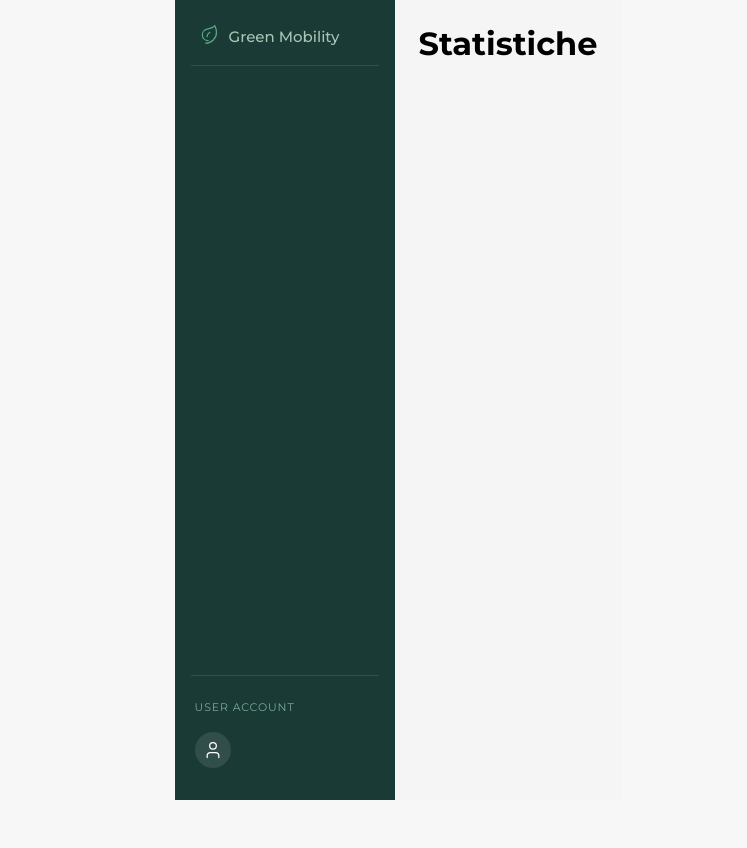
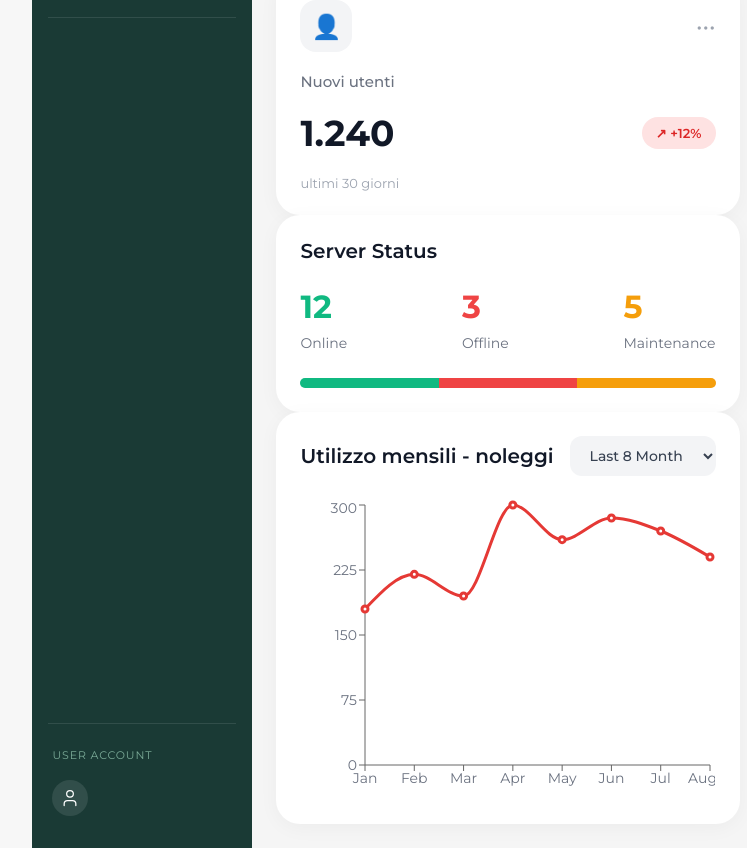
Before and after one commit to GiuliaQuaino/Atelier-Digitale, a React (Vite) app: page /statistiche in a window 1280 px wide. Shown: the whole page, without its empty margins (242-989 px from the left). Before the commit the page ends 800 px from the top, so only its background shows below. Built offline with nearby package versions, Linux system fonts and the light colour scheme.

Commit message:
Creazione componenti sezione statistiche

```diff
--- a/package.json
+++ b/package.json
@@ -12,7 +12,8 @@
   "dependencies": {
     "react": "^19.2.5",
     "react-dom": "^19.2.5",
-    "react-router-dom": "^7.15.0"
+    "react-router-dom": "^7.15.0",
+    "recharts": "^3.8.1"
   },
   "devDependencies": {
     "@eslint/js": "^10.0.1",
--- /dev/null
+++ b/src/components/boxcard/boxcard.css
@@ -0,0 +1,111 @@
+.statistics__box {
+  background: #ffffff;
+  border-radius: 24px;
+  padding: 24px;
+  width: 100%;
+  box-shadow: 0 4px 20px rgba(0, 0, 0, 0.04);
+
+  display: flex;
+  flex-direction: column;
+  gap: 24px;
+}
+
+/* TITLE */
+
+.statistics__box h3 {
+  font-size: 20px;
+  font-weight: 600;
+  color: #111827;
+}
+
+/* NUMBERS SECTION */
+
+.statistics__numbers {
+  display: flex;
+  justify-content: space-between;
+  align-items: center;
+  gap: 20px;
+}
+
+.statistics__numbers div {
+  display: flex;
+  flex-direction: column;
+  gap: 8px;
+}
+
+.statistics__numbers h2 {
+  font-size: 32px;
+  font-weight: 700;
+}
+
+.statistics__numbers p {
+  font-size: 14px;
+  color: #6b7280;
+  line-height: 1.4;
+}
+
+/* COLORS */
+
+.red {
+  color: #ef4444;
+}
+
+.orange {
+  color: #f59e0b;
+}
+
+.green {
+  color: #10b981;
+}
+
+.blue {
+  color: #3b82f6;
+}
+
+/* PROGRESS BAR */
+
+.statistics__progress {
+  display: flex;
+  width: 100%;
+  height: 10px;
+  border-radius: 999px;
+  overflow: hidden;
+  background: #f3f4f6;
+}
+
+/* SEGMENTS */
+
+.statistics__progress div {
+  flex: 1;
+}
+
+/* BACKGROUND COLORS */
+
+.red-bg {
+  background: #ef4444;
+}
+
+.orange-bg {
+  background: #f59e0b;
+}
+
+.green-bg {
+  background: #10b981;
+}
+
+.blue-bg {
+  background: #3b82f6;
+}
+
+/* RESPONSIVE */
+
+@media screen and (max-width: 768px) {
+  .statistics__numbers {
+    flex-direction: column;
+    align-items: flex-start;
+  }
+
+  .statistics__numbers h2 {
+    font-size: 26px;
+  }
+}
--- /dev/null
+++ b/src/components/boxcard/boxcard.jsx
@@ -0,0 +1,33 @@
+import './boxcard.css'
+
+export default function StatusBox({
+  title,
+  items,
+}) {
+  return (
+    <div className="statistics__box">
+      <h3>{title}</h3>
+
+      <div className="statistics__numbers">
+        {items.map((item, index) => (
+          <div key={index}>
+            <h2 className={item.color}>
+              {item.value}
+            </h2>
+
+            <p>{item.label}</p>
+          </div>
+        ))}
+      </div>
+
+      <div className="statistics__progress">
+        {items.map((item, index) => (
+          <div
+            key={index}
+            className={`${item.color}-bg`}
+          ></div>
+        ))}
+      </div>
+    </div>
+  );
+}
--- /dev/null
+++ b/src/components/chartcard/chartcard.css
@@ -0,0 +1,84 @@
+
+.statistics__chart-card {
+  width: 100%;
+  background: #ffffff;
+  border-radius: 24px;
+  padding: 24px;
+
+  box-shadow: 0 4px 20px rgba(0, 0, 0, 0.04);
+
+  display: flex;
+  flex-direction: column;
+  gap: 24px;
+}
+
+/* HEADER */
+
+.statistics__chart-header {
+  display: flex;
+  justify-content: space-between;
+  align-items: center;
+  gap: 16px;
+}
+
+.statistics__chart-header h3 {
+  font-size: 20px;
+  font-weight: 600;
+  color: #111827;
+}
+
+/* SELECT */
+
+.statistics__chart-header select {
+  border: none;
+  outline: none;
+
+  background: #f3f4f6;
+
+  padding: 10px 16px;
+  border-radius: 12px;
+
+  font-size: 14px;
+  font-weight: 500;
+  color: #374151;
+
+  cursor: pointer;
+
+  transition: 0.2s ease;
+}
+
+.statistics__chart-header select:hover {
+  background: #e5e7eb;
+}
+
+/* RECHARTS CUSTOM */
+
+.recharts-wrapper {
+  font-size: 14px;
+}
+
+.recharts-cartesian-axis-tick-value {
+  fill: #6b7280;
+}
+
+.recharts-tooltip-wrapper {
+  border-radius: 12px;
+  overflow: hidden;
+}
+
+/* RESPONSIVE */
+
+@media screen and (max-width: 768px) {
+  .statistics__chart-header {
+    flex-direction: column;
+    align-items: flex-start;
+  }
+
+  .statistics__chart-header h3 {
+    font-size: 18px;
+  }
+
+  .statistics__chart-header select {
+    width: 100%;
+  }
+}
--- /dev/null
+++ b/src/components/chartcard/chartcard.jsx
@@ -0,0 +1,43 @@
+import './chartcard.css'
+
+import {
+  LineChart,
+  Line,
+  XAxis,
+  YAxis,
+  Tooltip,
+  ResponsiveContainer,
+} from "recharts";
+
+import { monthlyData } from "./data";
+
+export default function ChartCard() {
+  return (
+    <div className="statistics__chart-card">
+      <div className="statistics__chart-header">
+        <h3>Utilizzo mensili - noleggi</h3>
+
+        <select>
+          <option>Last 8 Month</option>
+        </select>
+      </div>
+
+      <ResponsiveContainer width="100%" height={300}>
+        <LineChart data={monthlyData}>
+          <XAxis dataKey="month" />
+
+          <YAxis />
+
+          <Tooltip />
+
+          <Line
+            type="monotone"
+            dataKey="rentals"
+            stroke="#E53935"
+            strokeWidth={3}
+          />
+        </LineChart>
+      </ResponsiveContainer>
+    </div>
+  );
+}
--- /dev/null
+++ b/src/components/chartcard/data.js
@@ -0,0 +1,11 @@
+
+export const monthlyData = [
+  { month: "Jan", rentals: 180 },
+  { month: "Feb", rentals: 220 },
+  { month: "Mar", rentals: 195 },
+  { month: "Apr", rentals: 300 },
+  { month: "May", rentals: 260 },
+  { month: "Jun", rentals: 285 },
+  { month: "Jul", rentals: 270 },
+  { month: "Aug", rentals: 240 },
+];
--- /dev/null
+++ b/src/components/statistichecard/statcard.css
@@ -0,0 +1,136 @@
+.statistics__card {
+  background: #ffffff;
+  border-radius: 24px;
+  padding: 24px;
+
+  width: 100%;
+
+  display: flex;
+  flex-direction: column;
+  gap: 20px;
+
+  box-shadow: 0 4px 20px rgba(0, 0, 0, 0.04);
+
+  transition: 0.25s ease;
+}
+
+.statistics__card:hover {
+  transform: translateY(-4px);
+  box-shadow: 0 10px 30px rgba(0, 0, 0, 0.08);
+}
+
+/* DARK CARD */
+
+.statistics__card--dark {
+  background: #111827;
+  color: #ffffff;
+}
+
+/* TOP */
+
+.statistics__card-top {
+  display: flex;
+  justify-content: space-between;
+  align-items: center;
+}
+
+.statistics__card-top span {
+  font-size: 22px;
+  color: #9ca3af;
+  cursor: pointer;
+}
+
+/* ICON */
+
+.statistics__icon {
+  width: 52px;
+  height: 52px;
+
+  border-radius: 16px;
+
+  background: #f3f4f6;
+
+  display: flex;
+  justify-content: center;
+  align-items: center;
+
+  font-size: 24px;
+}
+
+/* TITLE */
+
+.statistics__card p {
+  font-size: 15px;
+  color: #6b7280;
+  font-weight: 500;
+}
+
+.statistics__card--dark p {
+  color: #d1d5db;
+}
+
+/* VALUE ROW */
+
+.statistics__card-row {
+  display: flex;
+  justify-content: space-between;
+  align-items: center;
+  gap: 12px;
+}
+
+.statistics__card-row h2 {
+  font-size: 36px;
+  font-weight: 700;
+  color: #111827;
+}
+
+.statistics__card--dark h2 {
+  color: #ffffff;
+}
+
+/* BADGE */
+
+.statistics__badge {
+  background: #fee2e2;
+  color: #dc2626;
+
+  padding: 8px 14px;
+
+  border-radius: 999px;
+
+  font-size: 13px;
+  font-weight: 600;
+}
+
+.statistics__badge--green {
+  background: rgba(16, 185, 129, 0.15);
+  color: #10b981;
+}
+
+/* SUBTITLE */
+
+.statistics__card small {
+  font-size: 13px;
+  color: #9ca3af;
+}
+
+.statistics__card--dark small {
+  color: #d1d5db;
+}
+
+/* RESPONSIVE */
+
+@media screen and (max-width: 768px) {
+  .statistics__card-row {
+    flex-direction: column;
+    align-items: flex-start;
+  }
+
+  .statistics__card-row h2 {
+    font-size: 30px;
+  }
+
+  .statistics__badge {
+    align-self: flex-start;
+  }
+}
--- /dev/null
+++ b/src/components/statistichecard/statcard.jsx
@@ -0,0 +1,44 @@
+import './statcard.css'
+
+export default function StatCard({
+  icon,
+  title,
+  value,
+  percentage,
+  subtitle,
+  dark = false,
+}) {
+  return (
+    <div
+      className={`statistics__card ${
+        dark ? "statistics__card--dark" : ""
+      }`}
+    >
+      <div className="statistics__card-top">
+        {icon && (
+          <div className="statistics__icon">
+            {icon}
+          </div>
+        )}
+
+        <span>•••</span>
+      </div>
+
+      <p>{title}</p>
+
+      <div className="statistics__card-row">
+        <h2>{value}</h2>
+
+        <span
+          className={`statistics__badge ${
+            dark ? "statistics__badge--green" : ""
+          }`}
+        >
+          ↗ {percentage}
+        </span>
+      </div>
+
+      <small>{subtitle}</small>
+    </div>
+  );
+}
--- a/src/pages/statistiche.jsx
+++ b/src/pages/statistiche.jsx
@@ -1,3 +1,46 @@
+import StatCard from '../components/statistichecard/statcard';
+
+import StatusBox from '../components/boxcard/boxcard';
+
+import ChartCart from '../components/chartcard/chartcard';
+
+
 export default function Statistiche() {
-  return <h1>Statistiche</h1>;
+  return (
+    <div>
+      <StatCard
+        icon="👤"
+        title="Nuovi utenti"
+        value="1.240"
+        percentage="+12%"
+        subtitle="ultimi 30 giorni"
+      />
+
+      <StatusBox
+        title="Server Status"
+        items={[
+          {
+            value: 12,
+            label: "Online",
+            color: "green",
+          },
+
+          {
+            value: 3,
+            label: "Offline",
+            color: "red",
+          },
+
+          {
+            value: 5,
+            label: "Maintenance",
+            color: "orange",
+          },
+        ]}
+      />
+
+      <ChartCart/>
+
+    </div>
+  );
 }
```
Also changed, not shown: 1 other file (tests, documents, lock files or other folders).
